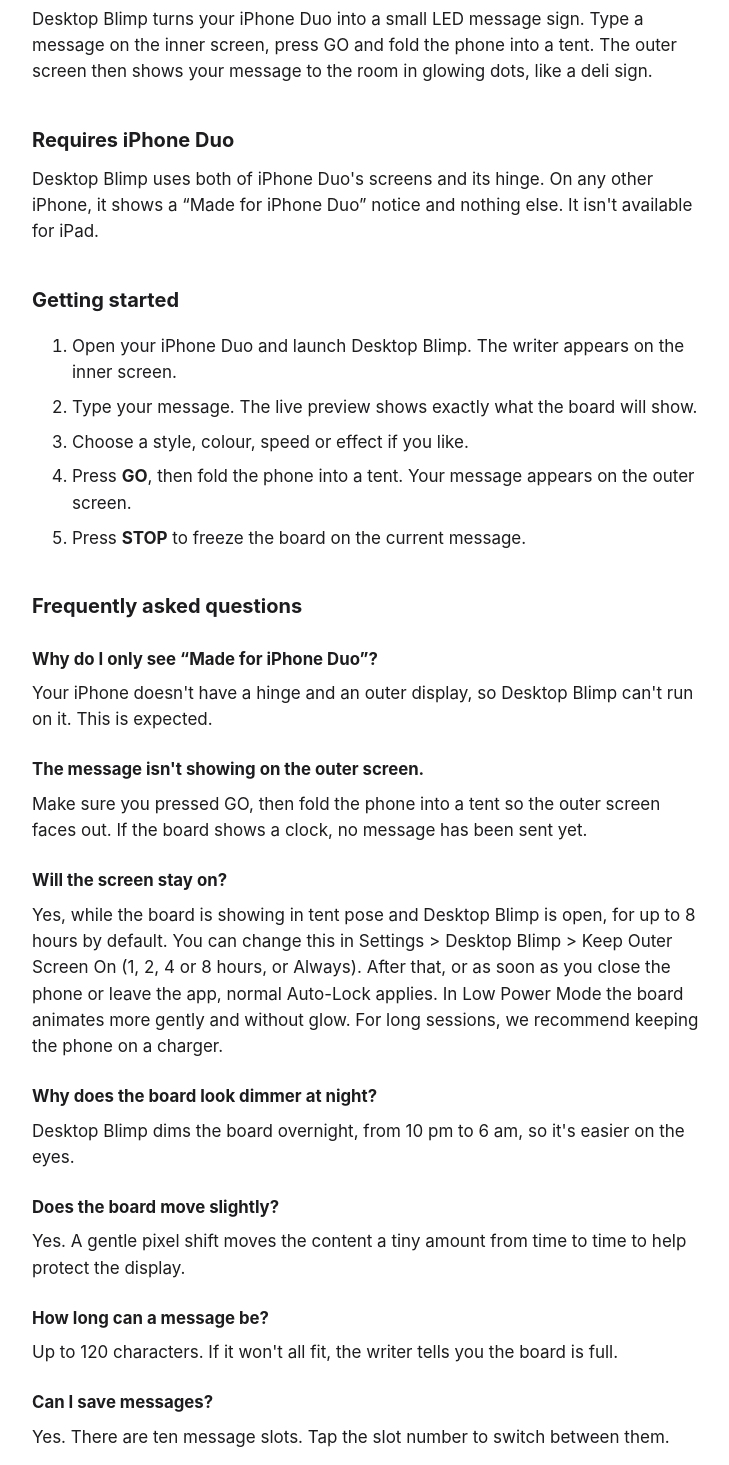
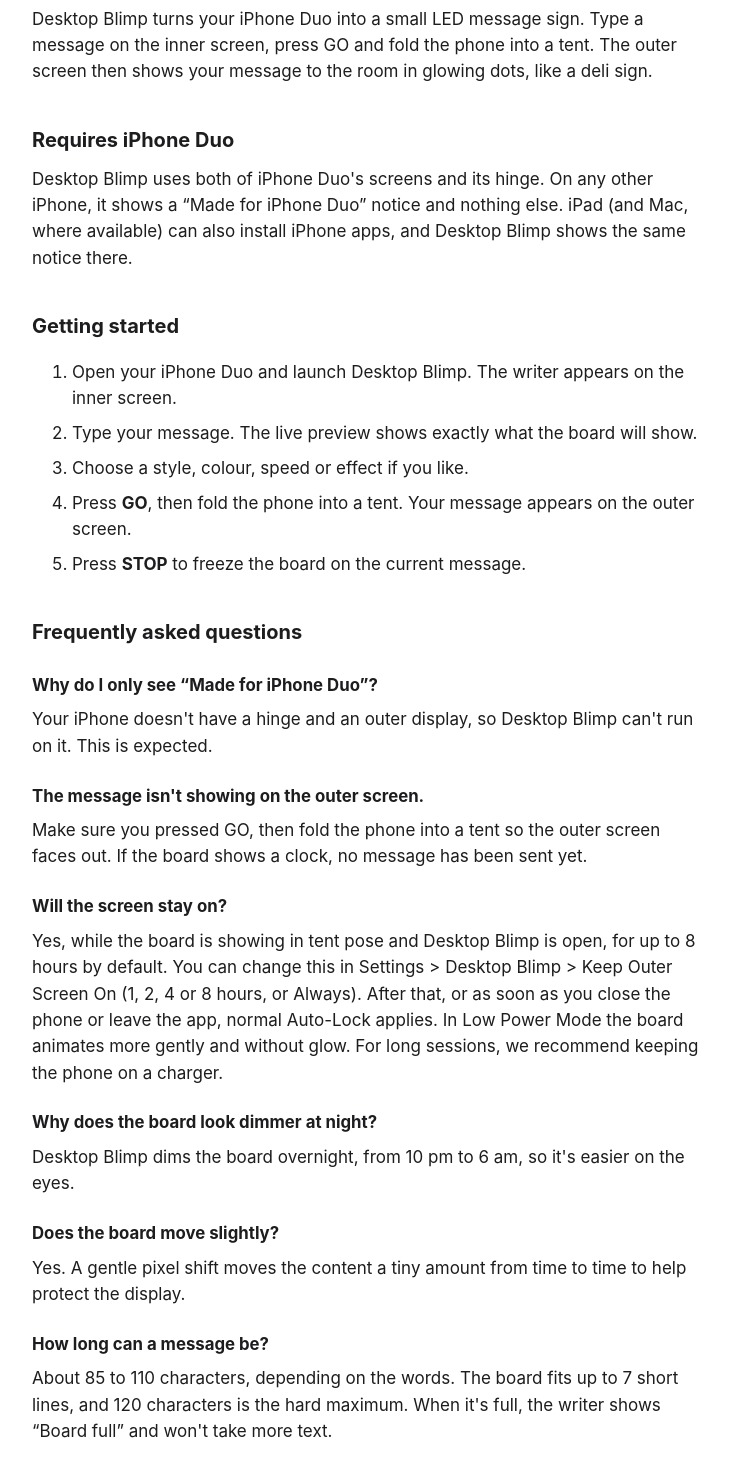
Before and after one commit to MrWilliamj/jpcs-apps, a plain HTML site: page desktopblimp/support.html in a window 1280 px wide. Shown: the part 130-1595 px from the top of the page, without its empty margins (270-999 px from the left). Drawn offline with Linux system fonts and the light colour scheme.

Commit message:
Desktop Blimp pages: real message length, iPad/Mac also see the notice, privacy list adds board message and Keep Outer Screen On

```diff
--- a/desktopblimp/support.html
+++ b/desktopblimp/support.html
@@ -22,7 +22,7 @@ footer{font-size:.9rem;color:var(--muted)}
 <p>Desktop Blimp turns your iPhone Duo into a small LED message sign. Type a message on the inner screen, press GO and fold the phone into a tent. The outer screen then shows your message to the room in glowing dots, like a deli sign.</p>
 
 <h2>Requires iPhone Duo</h2>
-<p>Desktop Blimp uses both of iPhone Duo's screens and its hinge. On any other iPhone, it shows a “Made for iPhone Duo” notice and nothing else. It isn't available for iPad.</p>
+<p>Desktop Blimp uses both of iPhone Duo's screens and its hinge. On any other iPhone, it shows a “Made for iPhone Duo” notice and nothing else. iPad (and Mac, where available) can also install iPhone apps, and Desktop Blimp shows the same notice there.</p>
 
 <h2>Getting started</h2>
 <ol>
@@ -51,7 +51,7 @@ footer{font-size:.9rem;color:var(--muted)}
 <p>Yes. A gentle pixel shift moves the content a tiny amount from time to time to help protect the display.</p>
 
 <h3>How long can a message be?</h3>
-<p>Up to 120 characters. If it won't all fit, the writer tells you the board is full.</p>
+<p>About 85 to 110 characters, depending on the words. The board fits up to 7 short lines, and 120 characters is the hard maximum. When it's full, the writer shows “Board full” and won't take more text.</p>
 
 <h3>Can I save messages?</h3>
 <p>Yes. There are ten message slots. Tap the slot number to switch between them.</p>
```
Also changed, not shown: desktopblimp/privacy.html (+1 -0 lines).
